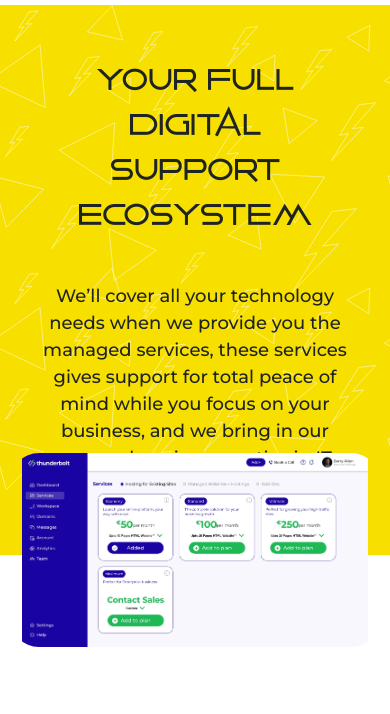
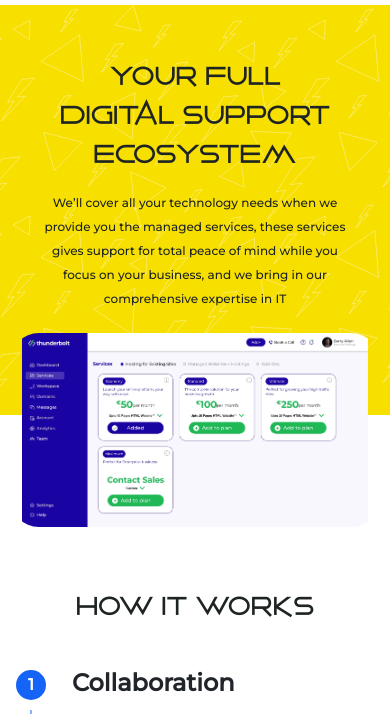
Before and after one commit to Amit-Pallauri/thunderbolt-new, a Gatsby site: page /how-it-works in a window 390 px wide. Shown: the part 51-765 px from the top of the page. Built offline with nearby package versions, Linux system fonts and the light colour scheme; Gatsby itself is replaced by a stand-in of ours.

Commit message:
fix mobile ui

```diff
--- a/src/styles/responsive.css
+++ b/src/styles/responsive.css
@@ -782,10 +782,11 @@
     height: 50vh;
   }
   .how-it-works-heading {
-    margin-bottom: 50px !important;
+    font-size: 26px;
+    margin-bottom: 20px !important;
   }
   .how-it-works-main-box {
-    height: 550px !important;
+    height: 410px !important;
   }
   .float-img-one {
     margin-left: -100px;
@@ -801,6 +802,7 @@
     padding: 0px 10px;
   }
   .how-it-works-des {
+    font-size: 12px;
     padding: 0px 0px;
   }
   .img-box-hero-2 > .user-img {
@@ -870,7 +872,7 @@
     justify-content: center;
     align-items: center;
     text-align: center;
-    margin-top: -150px;
+    margin-top: -130px;
     width: 100%;
     border-radius: 0px;
   }
```
